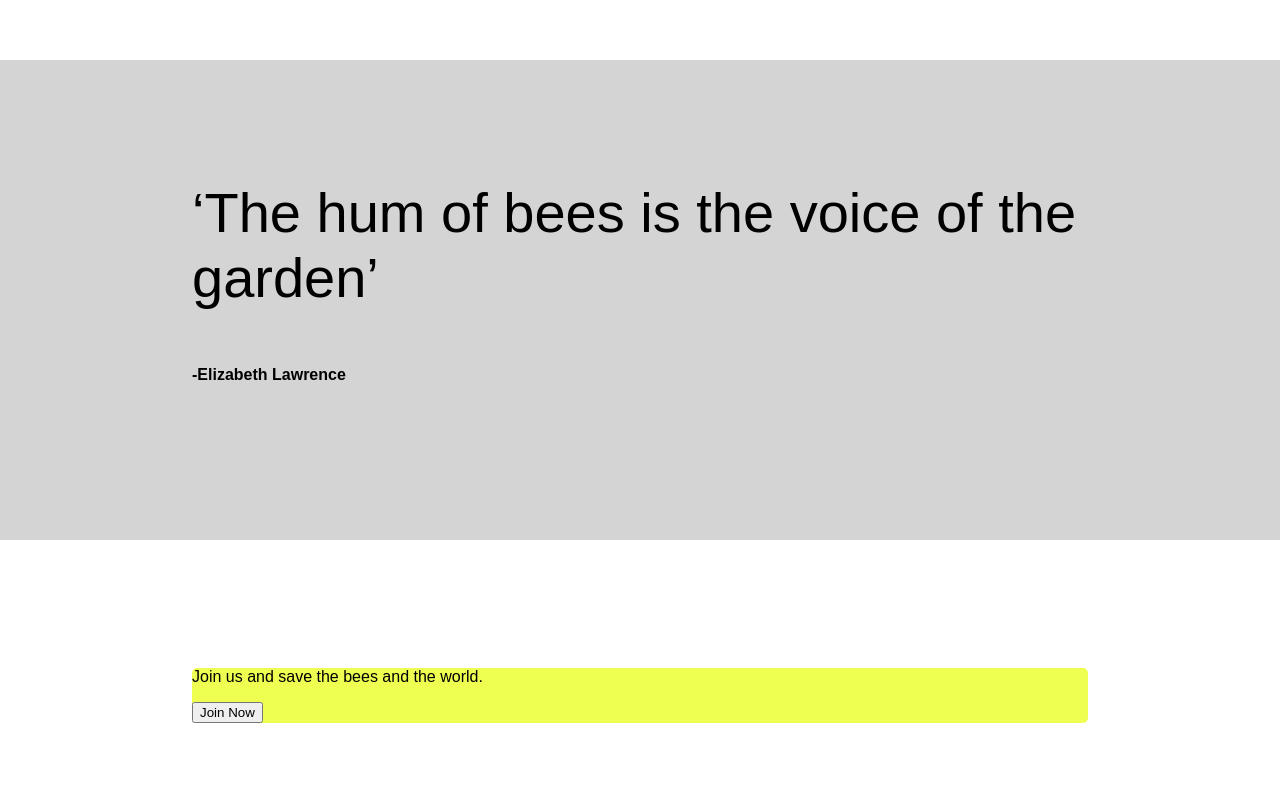
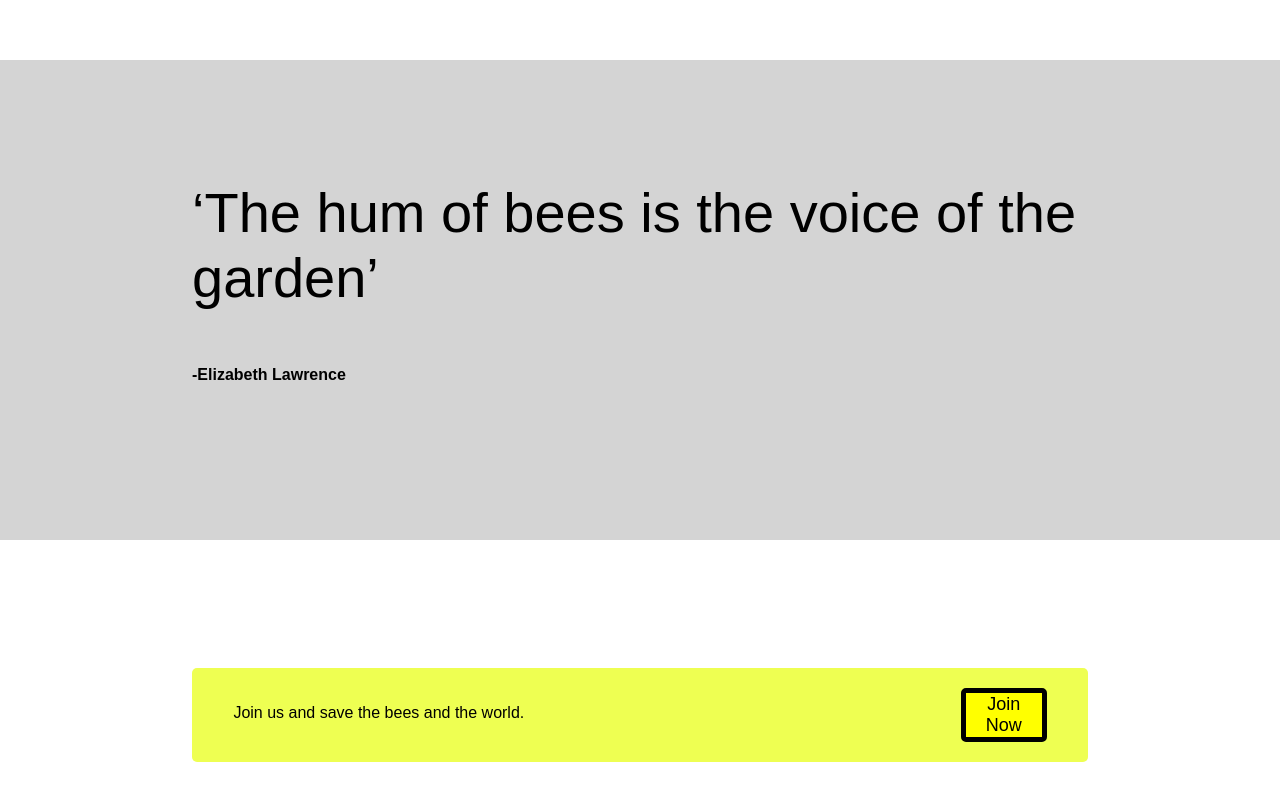
Before and after one commit to Dvdt5/Odin_Project---Landing_Page, a plain HTML site: page index.html in a window 1280 px wide. Shown: the part 1540-2340 px from the top of the page. Drawn offline with Linux system fonts and the light colour scheme.

Commit message:
Finished join us, Added a logo

```diff
--- a/index.html
+++ b/index.html
@@ -10,7 +10,9 @@
     <main>
         <div>
     <header id="header">
-        <img src="" alt="Header Logo" id="header-logo">
+        <a href="#">
+        <img src="imgs/bee-705412_1280.png" alt="Header Logo" id="header-logo">
+    </a>
         <nav>
             <ul>
                 <li><a href="#fun-facts">Fun facts</a></li>
--- a/styles.css
+++ b/styles.css
@@ -37,7 +37,7 @@ nav ul {
 
 #header-logo {
     margin-left: 20px;
-    height: 40px;
+    height: 70px;
 }
 
 #hero ,#footer {
@@ -117,6 +117,27 @@ nav ul {
     border-radius: 5px;
     margin: auto;
     margin-top: 10%;
+    padding: 20px;
+    display: flex;
+    justify-content: space-around;
+}
+
+#join-text {
+    width: 80%;
+    display: block;
+}
+
+#join-button {
+    width: 10%;
+    display: block;
+    background-color: yellow;
+    border: 5px solid black;
+    border-radius: 5px;
+    font-size: large;
+}
+
+#join-button:hover {
+    background-color: rgb(200, 200, 82);
 }
 
 .fact {
```
Also changed, not shown: imgs/bee-705412_1280.png (added).
